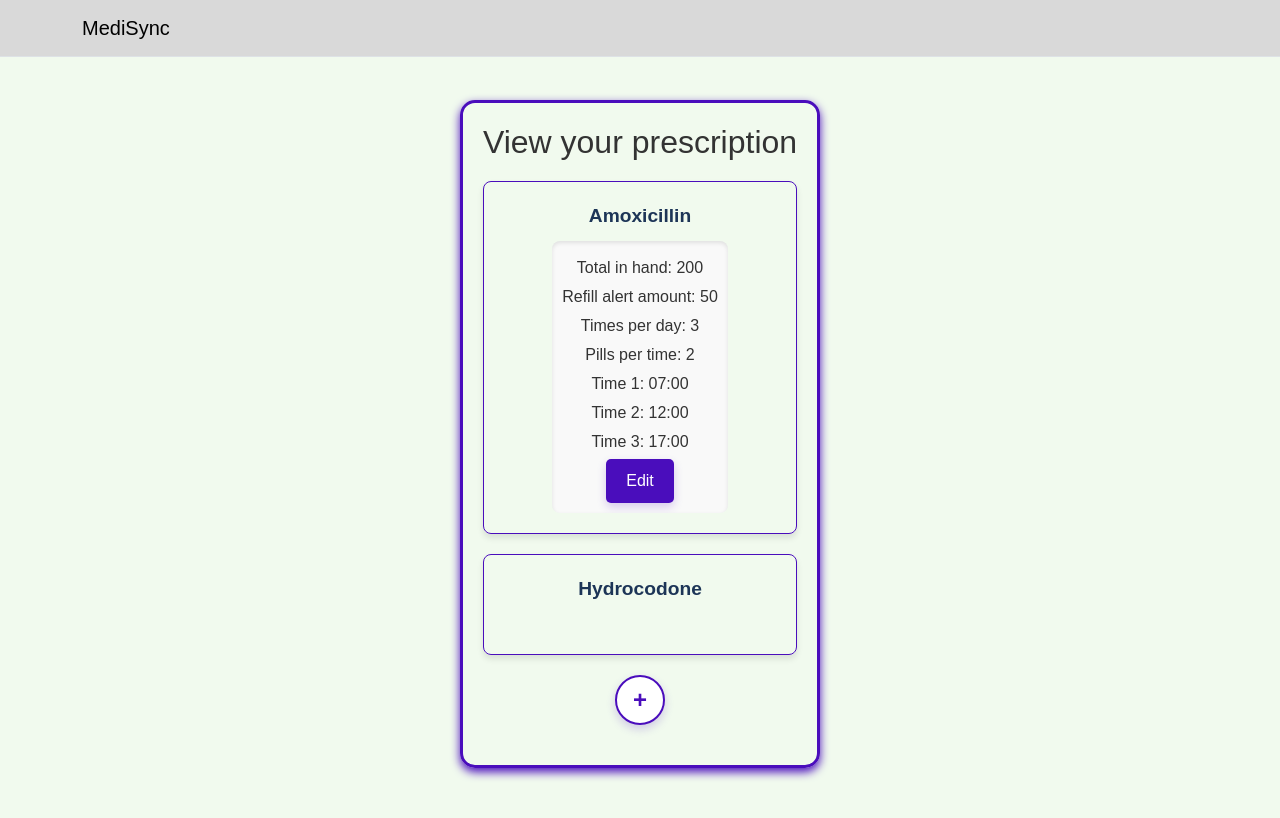
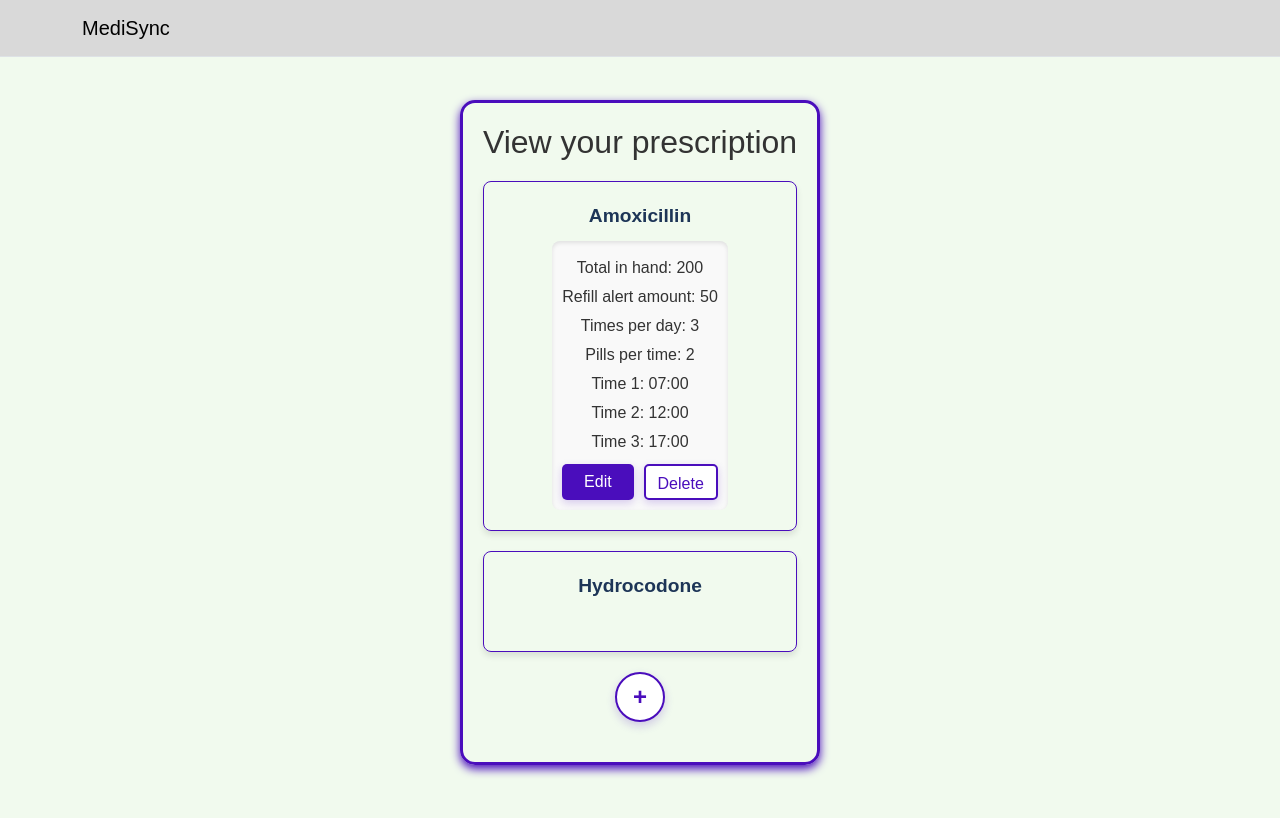
Before and after one commit to kamalkdolikay/medisync, a React (Vite) app in the folder client/: page /view-prescription in a window 1280 px wide. Both pictures are taken after a click on the element "Amoxicillin". Shown: the top 818 px of the page. Built offline with nearby package versions, Linux system fonts and the light colour scheme.

Commit message:
Modified view-prescription page to add Delete button.

```diff
--- a/client/src/pages/view-prescription/view-prescription-html.tsx
+++ b/client/src/pages/view-prescription/view-prescription-html.tsx
@@ -29,6 +29,23 @@ const ViewPrescription = () => {
       navigate(`/edit/${prescriptionName.toLowerCase()}`);
     });
   };
+
+  const handleDelete = (prescriptionName: string) => {
+    Swal.fire({
+      title: `Are you sure you want to delete ${prescriptionName}?`,
+      text: "This action cannot be undone!",
+      icon: "warning",
+      showCancelButton: true,
+      confirmButtonText: "Yes, delete it!",
+      cancelButtonText: "Cancel",
+    }).then((result) => {
+      if (result.isConfirmed) {
+        Swal.fire("Deleted!", `${prescriptionName} has been deleted.`, "success");
+        // Add logic here to delete the prescription
+      }
+    });
+  };
+
 
   const handleCrossCircleClick = () => {
     Swal.fire({
@@ -67,8 +84,7 @@ const ViewPrescription = () => {
             Amoxicillin
           </div>
           <div
-            className={`prescription-details ${
-              expanded.Amoxicillin ? "expanded" : ""
+            className={`prescription-details ${expanded.Amoxicillin ? "expanded" : ""
               }`}
           >
             <p>Total in hand: 200</p>
@@ -78,12 +94,20 @@ const ViewPrescription = () => {
             <p>Time 1: 07:00</p>
             <p>Time 2: 12:00</p>
             <p>Time 3: 17:00</p>
+            <div className="button-group">
               <button
                 className="edit-btn"
                 onClick={() => handleEdit("Amoxicillin")}
               >
                 Edit
               </button>
+              <button
+                className="delete-btn"
+                onClick={() => handleDelete("Amoxicillin")}
+              >
+                Delete
+              </button>
+            </div>
           </div>
         </div>
 
@@ -96,8 +120,7 @@ const ViewPrescription = () => {
             Hydrocodone
           </div>
           <div
-            className={`prescription-details ${
-              expanded.Hydrocodone ? "expanded" : ""
+            className={`prescription-details ${expanded.Hydrocodone ? "expanded" : ""
               }`}
           >
             <p>Total in hand: 100</p>
@@ -106,12 +129,20 @@ const ViewPrescription = () => {
             <p>Pills per time: 2</p>
             <p>Time 1: 07:00</p>
             <p>Time 2: 17:00</p>
+            <div className="button-group">
               <button
                 className="edit-btn"
-              onClick={() => handleEdit("Hydrocodone")}
+                onClick={() => handleEdit("Amoxicillin")}
               >
                 Edit
               </button>
+              <button
+                className="delete-btn"
+                onClick={() => handleDelete("Amoxicillin")}
+              >
+                Delete
+              </button>
+            </div>
           </div>
         </div>
 
--- a/client/src/pages/view-prescription/view-prescription.css
+++ b/client/src/pages/view-prescription/view-prescription.css
@@ -61,22 +61,6 @@
     opacity: 1;
   }
 
-  .edit-btn {
-    background-color: #4a0dbc; /* Matches the Save button */
-    color: #ffffff; /* White text for contrast */
-    padding: 10px 20px;
-    border: none;
-    border-radius: 5px;
-    font-size: 1rem;
-    cursor: pointer;
-    transition: background-color 0.3s ease, box-shadow 0.3s ease; /* Smooth transition for hover */
-    box-shadow: 0 4px 10px rgba(74, 13, 188, 0.2); /* Subtle shadow for depth */
-  }
-
-  .edit-btn:hover {
-    background-color: #360a8b; /* Slightly darker shade for hover effect */
-    box-shadow: 0 4px 15px rgba(74, 13, 188, 0.4); /* Enhanced shadow on hover */
-  }
 
 /* Cross-circle button */
 .cross-circle-btn {
@@ -111,3 +95,42 @@
   .cross-circle-btn:hover::after {
     color: #ffffff; /* White plus on hover */
   }
+
+  .edit-btn,
+  .delete-btn {
+    background-color: #4a0dbc; /* Default background for edit */
+    color: #ffffff; /* White text for both */
+    padding: 6px 12px; /* Reduced padding for smaller size */
+    width: 52%; /* Fixed width for consistency */
+    height: 36px; /* Fixed height for consistency */
+    text-align: center; /* Ensure text is centered */
+    border: none; /* Remove any borders */
+    border-radius: 5px; /* Rounded corners */
+    cursor: pointer;
+    transition: background-color 0.3s ease, box-shadow 0.3s ease; /* Smooth transitions */
+    box-shadow: 0 3px 8px rgba(74, 13, 188, 0.2); /* Subtle shadow */
+  }
+
+  .edit-btn:hover {
+    background-color: #360a8b; /* Darker shade on hover */
+    box-shadow: 0 4px 12px rgba(74, 13, 188, 0.4);
+  }
+
+  .delete-btn {
+    background-color: #ffffff; /* White background for delete */
+    color: #4a0dbc; /* Purple text */
+    border: 2px solid #4a0dbc; /* Purple border */
+  }
+
+  .delete-btn:hover {
+    background-color: #360a8b; /* Darker shade on hover */
+    color: #ffffff; /* White text on hover */
+    box-shadow: 0 4px 12px rgba(74, 13, 188, 0.4);
+  }
+
+.button-group {
+  display: flex;
+  gap: 10px; /* Space between buttons */
+  justify-content: center; /* Center-align the buttons */
+  margin-top: 10px; /* Space above the buttons */
+}
```
Lines whose indentation alone changed are shown as unchanged.
